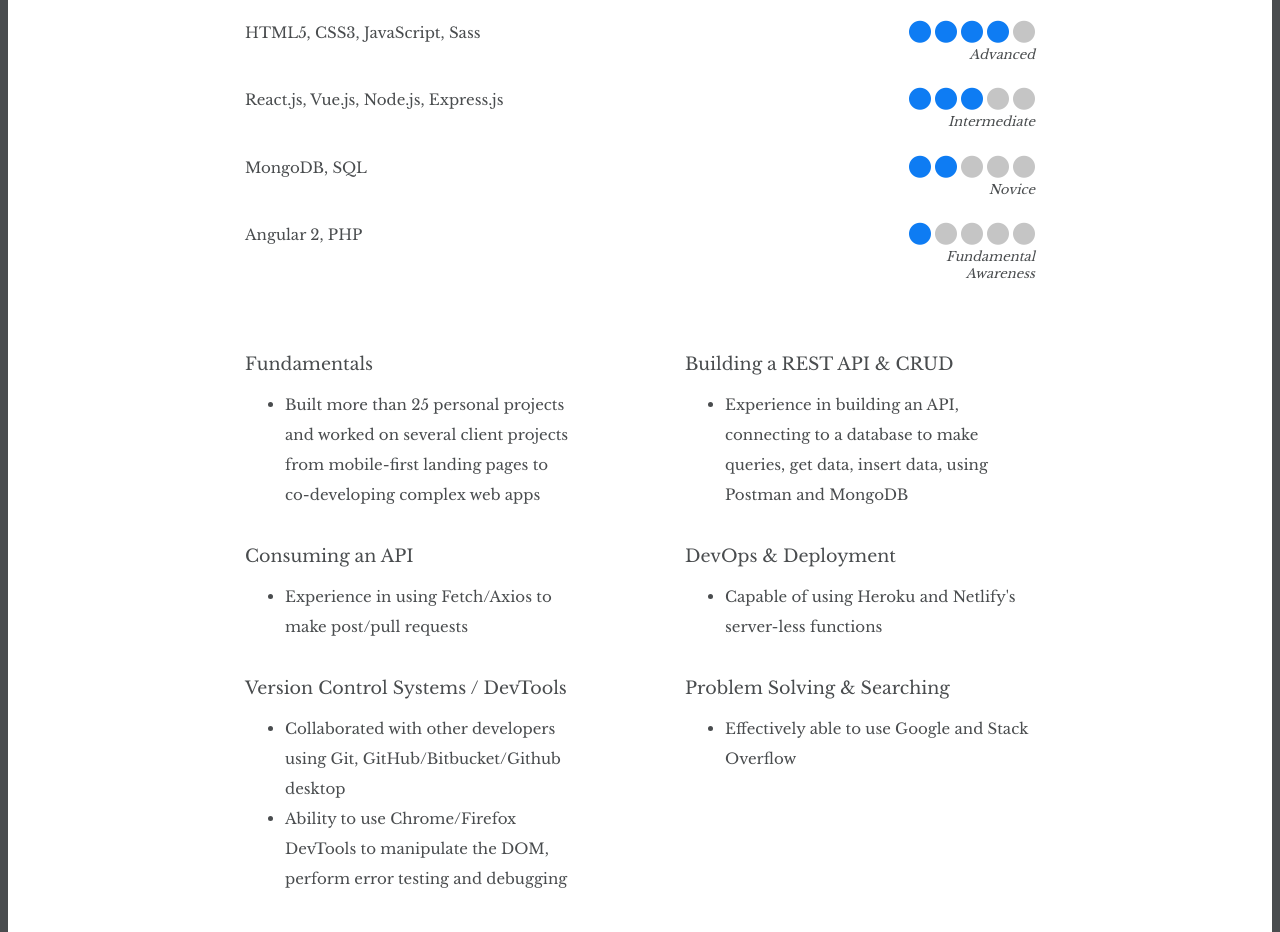
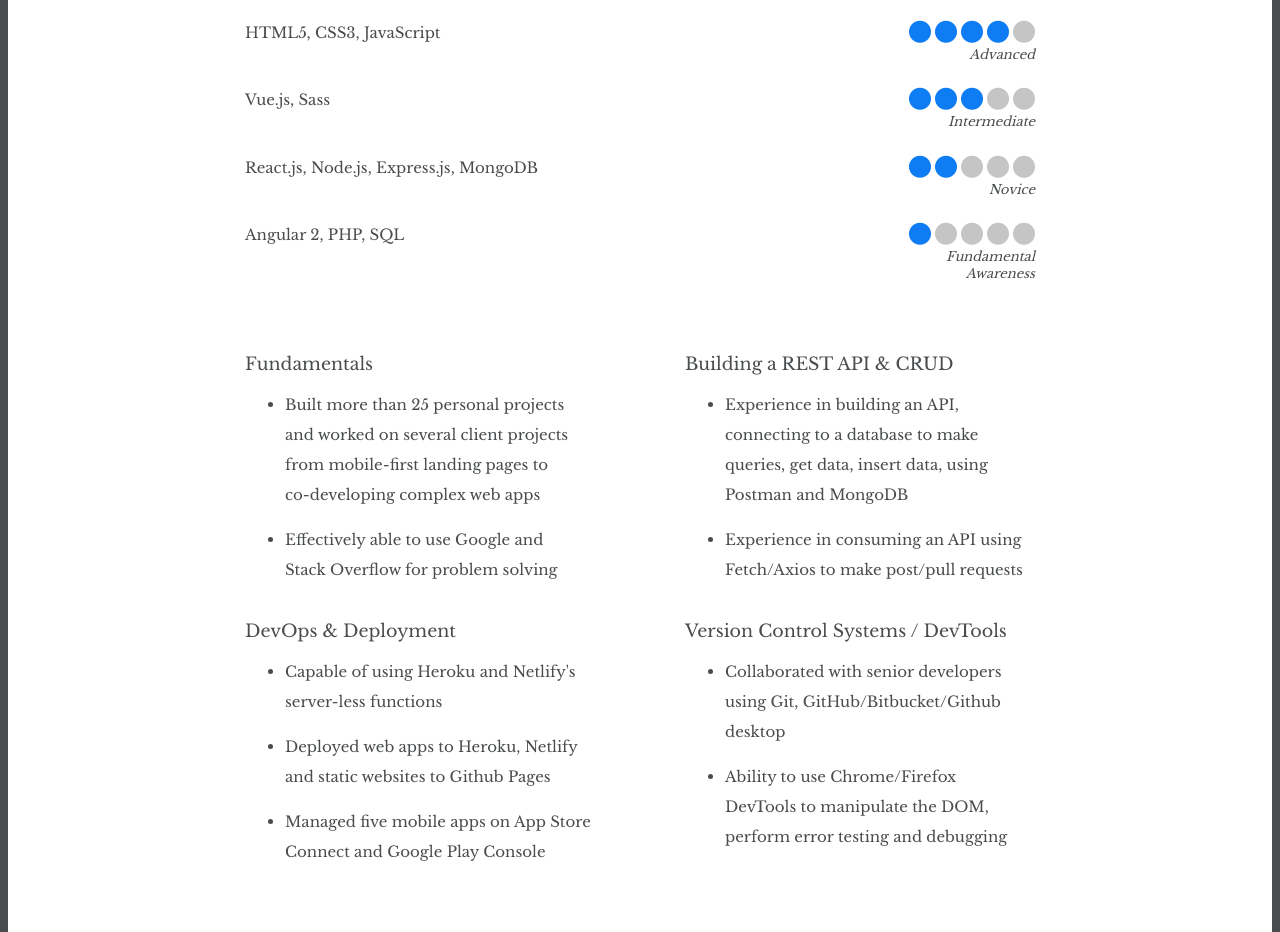
Before and after one commit to DanielGibsonDev/Portfolio-Site, a plain HTML site: page index.html in a window 1280 px wide. Shown: the part 2133-3065 px from the top of the page. Drawn offline with nearby package versions, Linux system fonts and the light colour scheme.

Commit message:
Updated skills

```diff
--- a/index.html
+++ b/index.html
@@ -130,7 +130,7 @@
           </div>
         </div> -->
         <div class="d-flex">
-          <p>HTML5, CSS3, JavaScript, Sass</p>
+          <p>HTML5, CSS3, JavaScript</p>
           <div class="d-relative">
             <i class="fas fa-circle"></i>
             <i class="fas fa-circle"></i>
@@ -141,7 +141,7 @@
           </div>
         </div>
         <div class="d-flex">
-          <p>React.js, Vue.js, Node.js, Express.js</p>
+          <p>Vue.js, Sass</p>
           <div class="d-relative">
             <i class="fas fa-circle"></i>
             <i class="fas fa-circle"></i>
@@ -152,7 +152,7 @@
           </div>
         </div>
         <div class="d-flex">
-          <p>MongoDB, SQL</p>
+          <p>React.js, Node.js, Express.js, MongoDB</p>
           <div class="d-relative">
             <i class="fas fa-circle"></i>
             <i class="fas fa-circle"></i>
@@ -163,7 +163,7 @@
           </div>
         </div>
         <div class="d-flex">
-          <p>Angular 2, PHP</p>
+          <p>Angular 2, PHP, SQL</p>
           <div class="d-relative">
             <i class="fas fa-circle"></i>
             <i class="fas fa-circle grey"></i>
@@ -180,38 +180,30 @@
           <h3>Fundamentals</h3>
           <ul>
             <!-- <li>Completed the <a class="blue" href="https://teamtreehouse.com/" target="_blank">Treehouse</a> Full Stack JavaScript course and built 12 real-world projects each reviewed by industry professionals</li> -->
-            <li>Built more than 25 personal projects and worked on several client projects from mobile-first landing pages to co-developing complex web apps</li>
+            <li class="padding-bottom-extra">Built more than 25 personal projects and worked on several client projects from mobile-first landing pages to co-developing complex web apps</li>
+            <li>Effectively able to use Google and Stack Overflow for problem solving</li>
           </ul>
         </div>
         <div>
           <h3>Building a REST API & CRUD</h3>
           <ul>
-            <li>Experience in building an API, connecting to a database to make queries, get data, insert data, using Postman and MongoDB</li>
-          </ul>
-        </div>
-        <div class="padding-right">
-          <h3>Consuming an API</h3>
-          <ul>
-            <li>Experience in using Fetch/Axios to make post/pull requests</li>
+            <li class="padding-bottom-extra">Experience in building an API, connecting to a database to make queries, get data, insert data, using Postman and MongoDB</li>
+            <li>Experience in consuming an API using Fetch/Axios to make post/pull requests</li>
           </ul>
         </div>
         <div>
           <h3>DevOps & Deployment</h3>
           <ul>
-            <li>Capable of using Heroku and Netlify's server-less functions</li>
+            <li class="padding-bottom-extra">Capable of using Heroku and Netlify's server-less functions</li>
+            <li class="padding-bottom-extra">Deployed web apps to Heroku, Netlify and static websites to Github Pages</li>
+            <li>Managed five mobile apps on App Store Connect and Google Play Console</li>
           </ul>
         </div>
         <div class="padding-right">
           <h3>Version Control Systems / DevTools</h3>
           <ul>
-            <li>Collaborated with other developers using Git, GitHub/Bitbucket/Github desktop</li>
+            <li class="padding-bottom-extra">Collaborated with senior developers using Git, GitHub/Bitbucket/Github desktop</li>
             <li>Ability to use Chrome/Firefox DevTools to manipulate the DOM, perform error testing and debugging</li>
-          </ul>
-        </div>
-        <div>
-          <h3>Problem Solving & Searching</h3>
-          <ul>
-            <li>Effectively able to use Google and Stack Overflow</li>
           </ul>
         </div>
       </div>
--- a/styles.css
+++ b/styles.css
@@ -373,6 +373,10 @@ header {
   margin-bottom: 80px;
 }
 
+.padding-bottom-extra {
+  padding-bottom: 15px;
+}
+
 @media (max-width: 550px) {
   .fa-circle {
     font-size: 16px;
```
